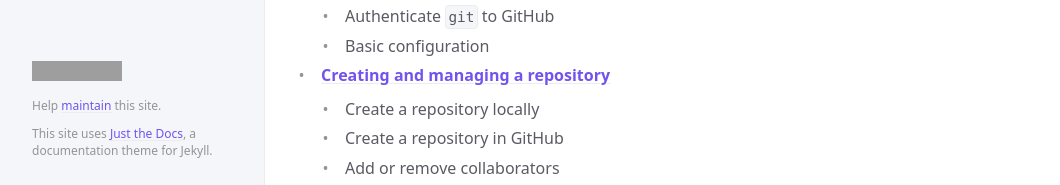
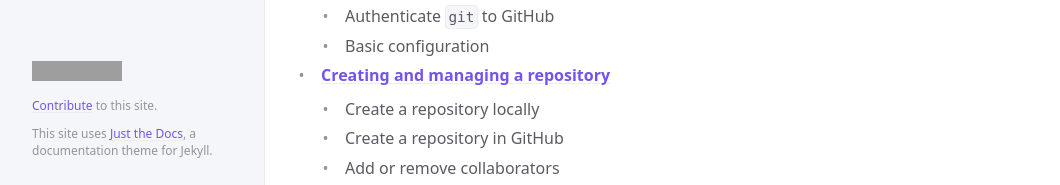
Before and after one commit to UVADS/git-basics, a Jekyll site: the page built from index.md, in a window 1280 px wide and 900 px high, scrolled down 552 px. Shown: the part 712-897 px from the top of the window, without its empty margins (107-1167 px from the left). Built offline with Jekyll 4.4.1, drawn with Linux system fonts in a browser that asks for light colours; cached includes are drawn as plain includes; grey boxes are pictures that could not be loaded.

Commit message:
Better wording

```diff
--- a/_includes/components/sidebar.html
+++ b/_includes/components/sidebar.html
@@ -27,7 +27,7 @@
   {% else %}
     <footer class="site-footer">
       <a target="_blank" href="https://github.com/UVADS/git-basics/actions/workflows/jekyll-gh-pages.yml"><img src="https://github.com/UVADS/git-basics/actions/workflows/jekyll-gh-pages.yml/badge.svg" /></a>
-      <p>Help <a href="https://github.com/UVADS/git-basics/blob/main/CONTRIBUTING.md" target="_blank">maintain</a> this site.</p>
+      <p><a href="https://github.com/UVADS/git-basics/blob/main/CONTRIBUTING.md" target="_blank">Contribute</a> to this site.</p>
       <p>This site uses <a href="https://github.com/just-the-docs/just-the-docs">Just the Docs</a>, a documentation theme for Jekyll.</p>
     </footer>
   {% endif %}
```
